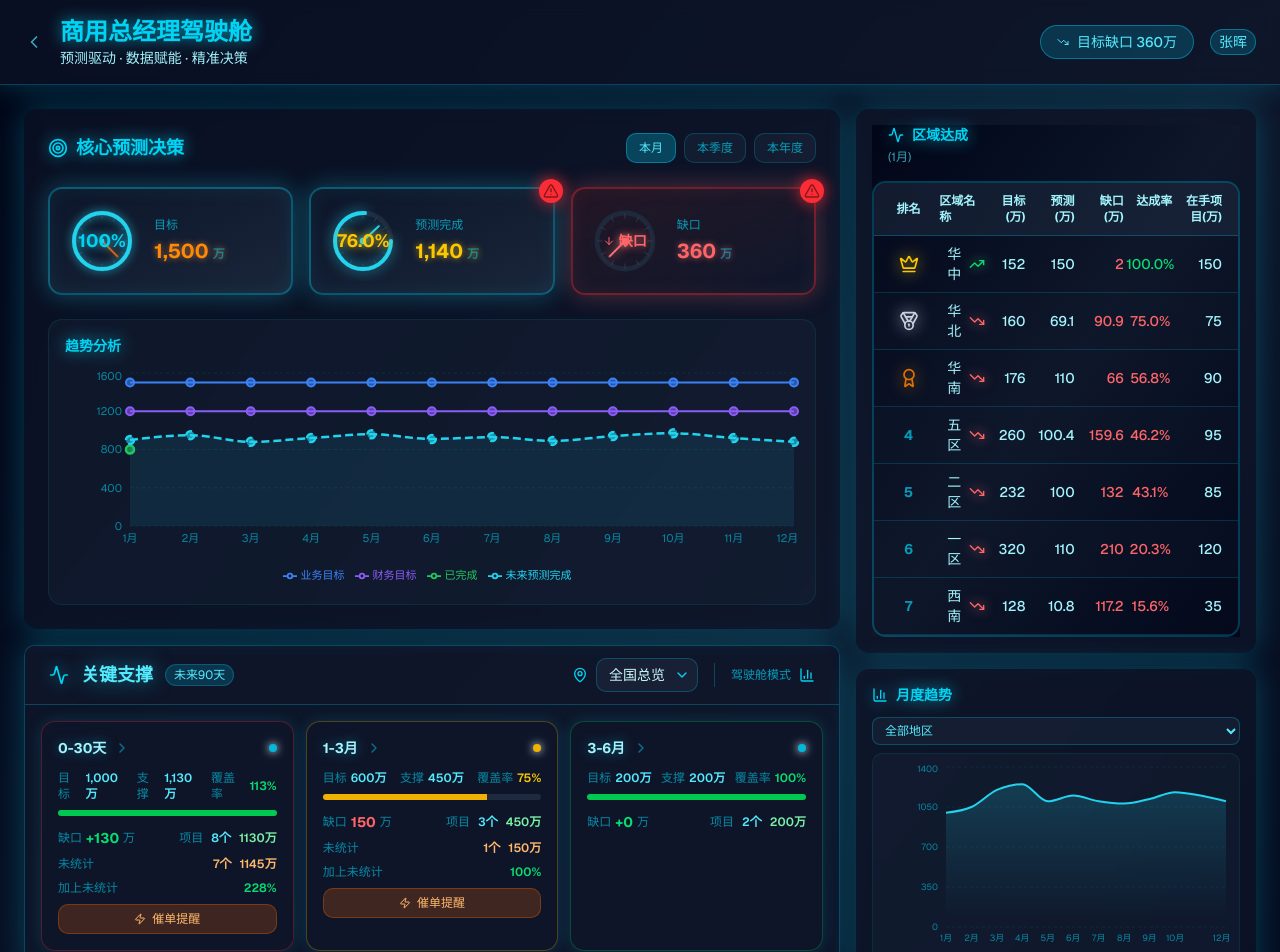
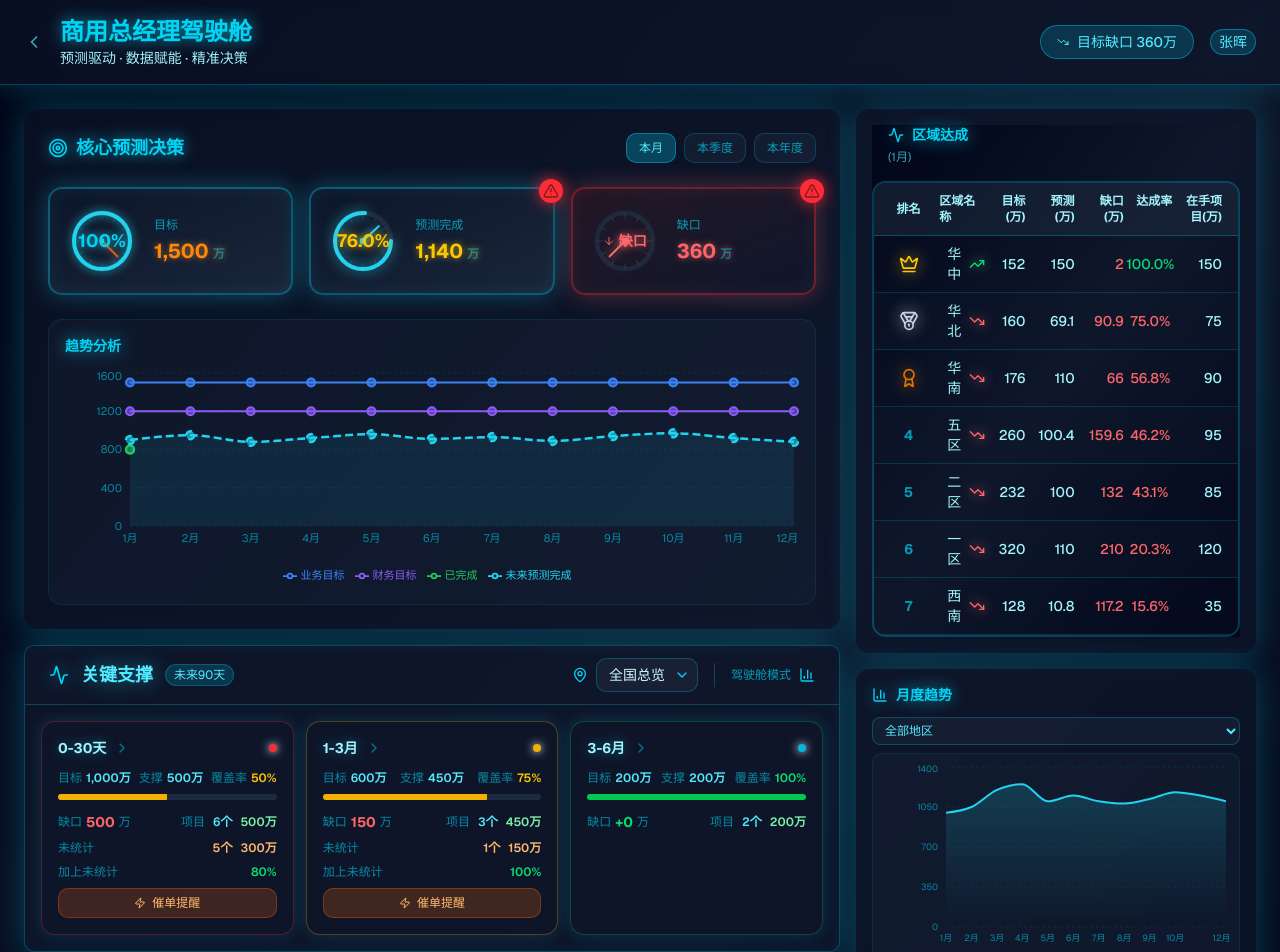
Before and after one commit to navylee1990/coze_jsc, a Next.js app: page /gm in a window 1280 px wide. Shown: the top 952 px of the page. Built offline with nearby package versions, Linux system fonts and the light colour scheme.

Commit message:
fix: 调整0-30天项目金额，使加上未统计后覆盖率为80%（已统计500万，未统计300万）

```diff
--- a/src/components/FutureSupportAdequacyPanel.tsx
+++ b/src/components/FutureSupportAdequacyPanel.tsx
@@ -141,16 +141,16 @@ const regionData: RegionData = {
     '0-30天': {
       period: '0-30天',
       label: '核心支撑期',
-      amount: 1130, // 自动计算：projects总和
-      coverage: 113, // 自动计算：1130/1000*100
-      status: 'green',
+      amount: 500, // 已统计项目总和
+      coverage: 50, // 500/1000
+      status: 'red',
       target: 1000,
-      gap: -130, // 自动计算：1000 - 1130
+      gap: 500, // 1000 - 500
       projects: [
         {
           id: 1,
           name: '北京协和医院净化项目',
-          amount: 350,
+          amount: 150,
           probability: 'high',
           health: 'high',
           isOnTrack: true
@@ -158,7 +158,7 @@ const regionData: RegionData = {
         {
           id: 2,
           name: '上海外国语学校净水项目',
-          amount: 170,
+          amount: 100,
           probability: 'medium',
           health: 'medium',
           isOnTrack: false,
@@ -167,7 +167,7 @@ const regionData: RegionData = {
         {
           id: 3,
           name: '广州天河城购物中心净水项目',
-          amount: 150,
+          amount: 80,
           probability: 'high',
           health: 'high',
           isOnTrack: true,
@@ -176,7 +176,7 @@ const regionData: RegionData = {
         {
           id: 4,
           name: '深圳华为总部园区项目',
-          amount: 120,
+          amount: 60,
           probability: 'medium',
           health: 'medium',
           isOnTrack: false,
@@ -185,7 +185,7 @@ const regionData: RegionData = {
         {
           id: 5,
           name: '成都天府国际机场航站楼项目',
-          amount: 100,
+          amount: 60,
           probability: 'high',
           health: 'high',
           isOnTrack: true
@@ -193,35 +193,17 @@ const regionData: RegionData = {
         {
           id: 6,
           name: '南京河西万达广场项目',
-          amount: 90,
+          amount: 50,
           probability: 'medium',
           health: 'medium',
           isOnTrack: true
-        },
-        {
-          id: 7,
-          name: '武汉光谷生物城净化项目',
-          amount: 80,
-          probability: 'low',
-          health: 'low',
-          isOnTrack: false,
-          delayDays: 8
-        },
-        {
-          id: 8,
-          name: '杭州奥体中心体育场项目',
-          amount: 70,
-          probability: 'medium',
-          health: 'medium',
-          isOnTrack: true,
-          isNew: true
         }
       ],
       excludedProjects: [
         {
           id: 101,
           name: '天津天河城净水项目',
-          amount: 280,
+          amount: 100,
           excludeReason: 'progress_low',
           excludeReasonText: '项目进度滞后，仅完成35%进度',
           currentProgress: 35,
@@ -231,7 +213,7 @@ const regionData: RegionData = {
         {
           id: 102,
           name: '广州白云机场航站楼项目',
-          amount: 200,
+          amount: 80,
           excludeReason: 'pending_approval',
           excludeReasonText: '商务合同待审批，预计下周完成',
           currentProgress: 60,
@@ -241,7 +223,7 @@ const regionData: RegionData = {
         {
           id: 103,
           name: '北京大兴国际机场配套项目',
-          amount: 180,
+          amount: 60,
           excludeReason: 'delayed',
           excludeReasonText: '客户决策延迟，商务谈判暂停',
           currentProgress: 40,
@@ -251,7 +233,7 @@ const regionData: RegionData = {
         {
           id: 104,
           name: '上海浦东国际博览中心项目',
-          amount: 150,
+          amount: 40,
           excludeReason: 'risk_high',
           excludeReasonText: '项目风险较高，客户资金链紧张',
           currentProgress: 25,
@@ -261,32 +243,12 @@ const regionData: RegionData = {
         {
           id: 105,
           name: '深圳前海自贸区综合项目',
-          amount: 130,
+          amount: 20,
           excludeReason: 'not_confirmed',
           excludeReasonText: '项目未最终确认，处于意向阶段',
           currentProgress: 15,
           expectedProgress: 30,
           probability: 'medium'
-        },
-        {
-          id: 106,
-          name: '成都环球中心酒店净化项目',
-          amount: 110,
-          excludeReason: 'progress_low',
-          excludeReasonText: '施工进度严重滞后，仅完成20%',
-          currentProgress: 20,
-          expectedProgress: 50,
-          probability: 'high'
-        },
-        {
-          id: 107,
-          name: '武汉天河机场T3航站楼项目',
-          amount: 95,
-          excludeReason: 'pending_approval',
-          excludeReasonText: '合同条款待法务审核',
-          currentProgress: 55,
-          expectedProgress: 65,
-          probability: 'high'
         }
       ]
     },
```
